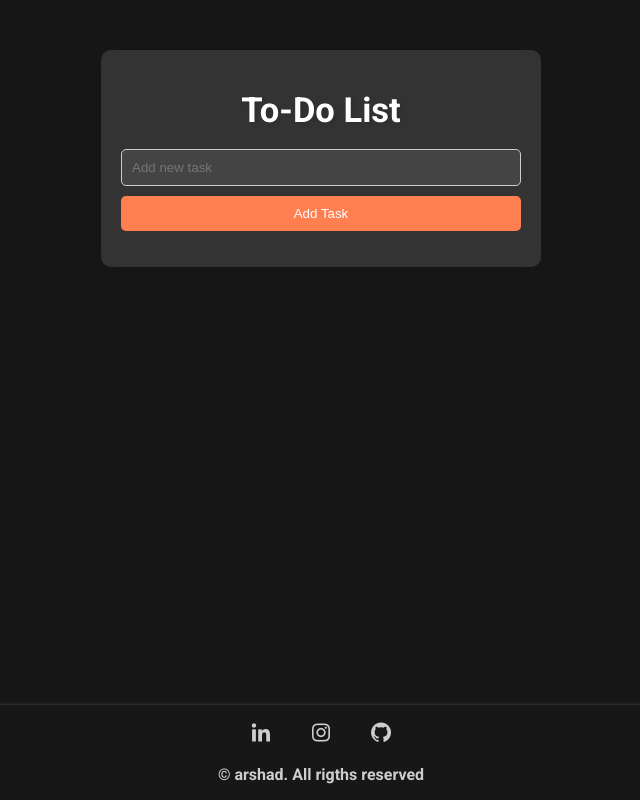
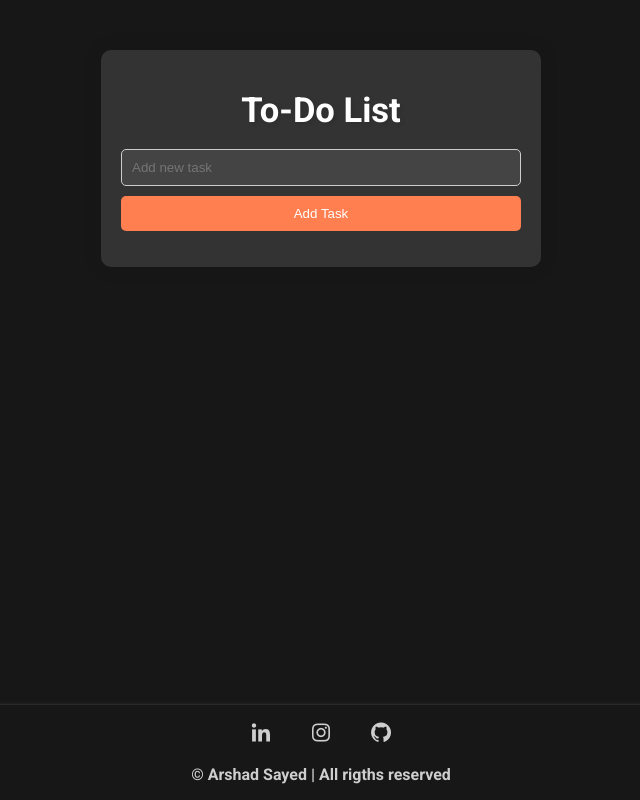
Before and after one commit to arshad1900/To-do-list, a plain HTML site: page index.html in a window 1280 px wide. Shown: the whole page, without its empty margins (319-959 px from the left). Drawn offline with nearby package versions, Linux system fonts and the light colour scheme.

Commit message:
Update index.html

```diff
--- a/index.html
+++ b/index.html
@@ -18,13 +18,13 @@
     </div>
 
     <footer class="footer">
-        <!-- <p class="footer__title">Arshad</p> -->
+
         <div class="footer__social">
             <a href="https://www.linkedin.com/in/arshad-sayed19/" class="footer__icon"><i class='bx bxl-linkedin' ></i></a>
             <a href="https://www.instagram.com/arshad.films/" class="footer__icon"><i class='bx bxl-instagram' ></i></a>
             <a href="https://github.com/arshad1900" class="footer__icon"><i class='bx bxl-github' ></i></a>
         </div>
-        <p class="footer__copy">&#169; arshad. All rigths reserved</p>
+        <p class="footer__copy">&#169; Arshad Sayed | All rigths reserved</p>
     </footer>
     <script src="./script.js"></script>
 </body>
```
